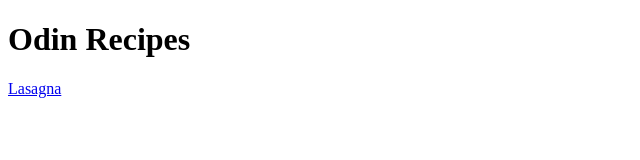
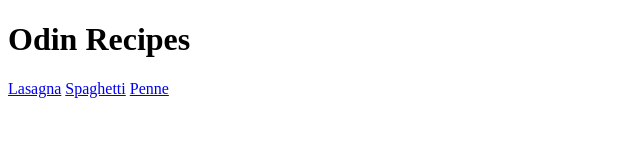
Before and after one commit to RoyKorthout/odin-recipes, a plain HTML site: page index.html in a window 1280 px wide. Shown: the whole page, without its empty margins (0-640 px from the left). Drawn offline with Linux system fonts and the light colour scheme.

Commit message:
Add links to index
No way to access spaghetti/lasagna contents

```diff
--- a/index.html
+++ b/index.html
@@ -9,5 +9,7 @@
     <h1>Odin Recipes</h1>
 
     <a href="./recipes/lasagna.html">Lasagna</a>
+    <a href="./recipes/spaghetti.html">Spaghetti</a>
+    <a href="./recipes/penne.html">Penne</a>
 </body>
 </html>
```
